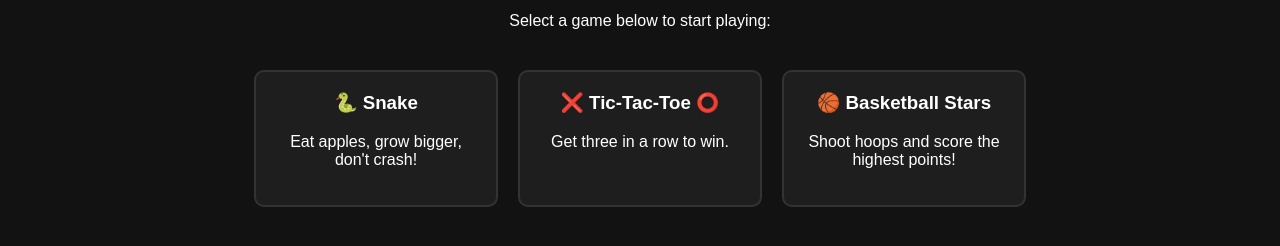
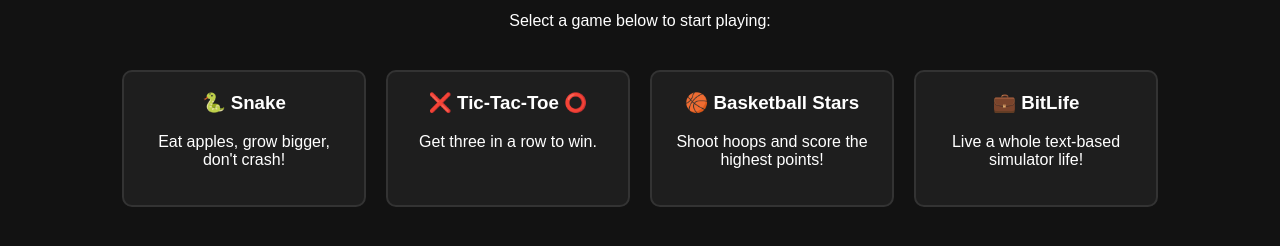
Before and after one commit to eliasstraub21-cloud/my-gsmes, a plain HTML site: page index.html in a window 1280 px wide. Shown: the part 126-372 px from the top of the page. Drawn offline with Linux system fonts and the light colour scheme.

Commit message:
Update index.html

```diff
--- a/index.html
+++ b/index.html
@@ -57,7 +57,13 @@
             <h3>🏀 Basketball Stars</h3>
             <p>Shoot hoops and score the highest points!</p>
         </a>
+
+        <a href="bitlife.html" class="game-card">
+            <h3>💼 BitLife</h3>
+            <p>Live a whole text-based simulator life!</p>
+        </a>
     </div>
 
 </body>
 </html>
+</html>
```
